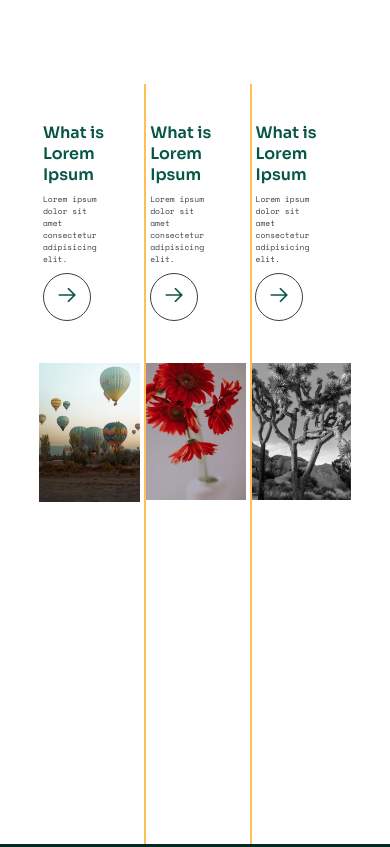
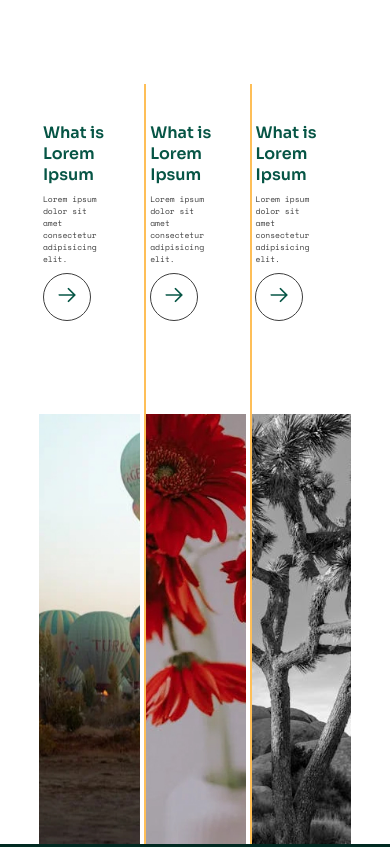
Before and after one commit to Sachyamdh/Outside-Assignment, a plain HTML site: page index.html in a window 390 px wide. Shown: the part 844-1691 px from the top of the page. Drawn offline with nearby package versions, Linux system fonts and the light colour scheme; no server answers; files whose address does not match are found by name.

Commit message:
Fix;Info section fixed

```diff
--- a/css/index.css
+++ b/css/index.css
@@ -38,6 +38,7 @@ html, body {
     margin: 0;
     padding: 0;
     max-width: 100%;
+    animation: fadeIn 1s  0.2s ease-in;
 }
 
 h1, h2, h3, h4, h5, h6 {
@@ -81,6 +82,7 @@ header {
     padding: 0;
     margin: 0;
     gap: 2vw;
+    animation: fadeIn 1s  0.5s ease-in;
 }
 
 .header-nav-holder ul {
@@ -129,6 +131,7 @@ main {
     flex-direction: column;
     justify-content: center;
     gap: 1rem;
+    max-height: 75vh;
     margin-top: 15vh;
 }
 
@@ -142,7 +145,7 @@ main {
 
 
 .hero-content h1 {
-    font-size: clamp(2rem, 4vw , 5vw);
+    font-size: clamp(1.5rem, 4vw , 5vw);
     font-weight: 700;
     max-height: 95px;
     margin: 0;
@@ -193,6 +196,11 @@ main {
     column-gap: 1vw;
     margin: 0 10vw;
     min-height: 90vh;
+
+}
+@media(max-width: 730px) {
+    .article-grid{
+    max-height: 50vh;}
 }
 
 .article-grid-articles {
@@ -207,6 +215,7 @@ main {
 
 .article-grid-articles .second-content {
     margin-left: 1vw;
+    height: 40%;
 }
 
 .article-grid-articles .second-content button {
@@ -246,6 +255,7 @@ main {
     width: 100%;
     max-width: 100%;
     object-fit: cover;
+    height: 60%;
 }
 
 .article-grid-articles .article-image-holder img {
```
